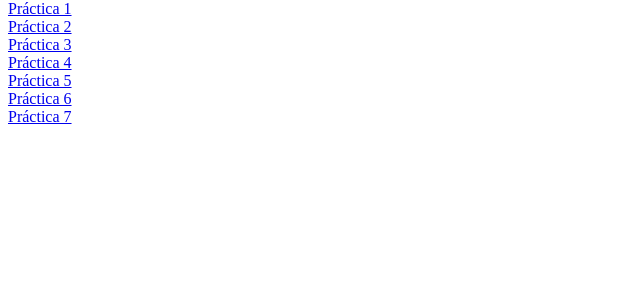
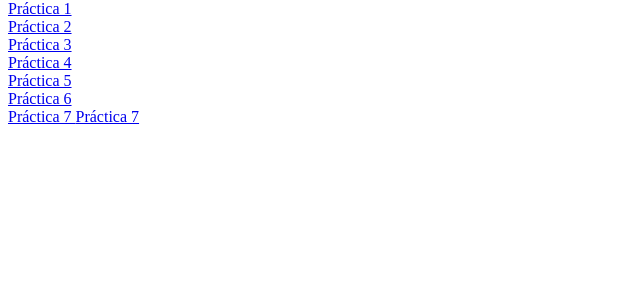
Before and after one commit to Arxfa27/Mis-paginas, a PHP site: page / in a window 1280 px wide. Shown: the part 256-556 px from the top of the page, without its empty margins (0-640 px from the left). Run offline with PHP 8.4, Linux system fonts and the light colour scheme.

Commit message:
Update index.php

```diff
--- a/index.php
+++ b/index.php
@@ -34,5 +34,6 @@
              <a href="practica6.php" title="Práctica 6"> Práctica 6 </a>
             <br>
              <a href="creacion bd.php" title="Práctica 7"> Práctica 7 </a>
+             <a href="xd.png" title="Práctica 7"> Práctica 7 </a>
         </body>
 </html>
```
